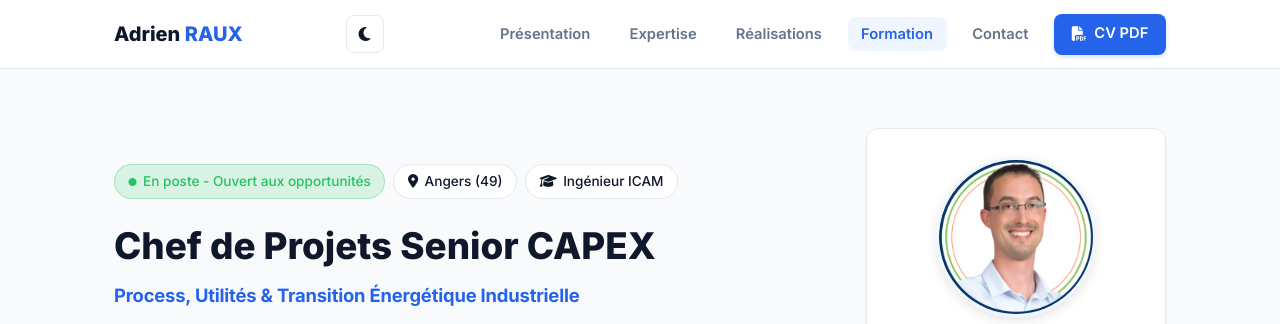
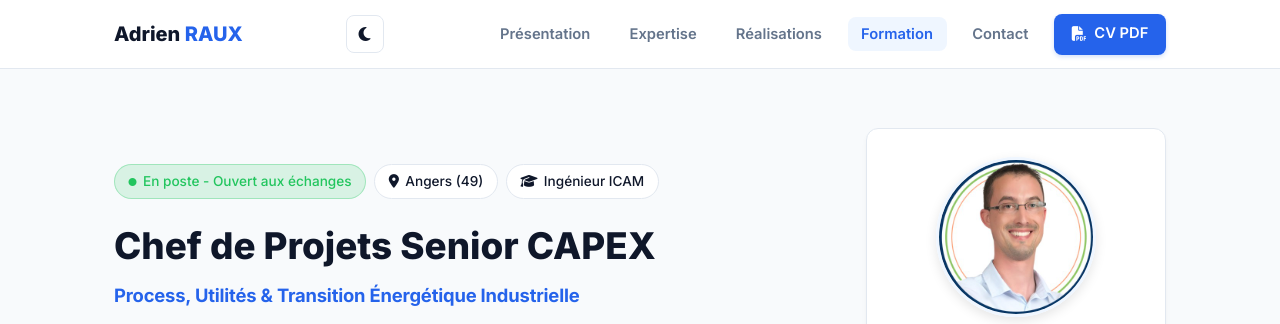
Before and after one commit to adrien-raux/adrien-raux.github.io, a plain HTML site: page index.html in a window 1280 px wide. Shown: the top 324 px of the page. Drawn offline with Linux system fonts and the light colour scheme.

Commit message:
Update badge text from 'Ouvert aux opportunités' to 'Ouvert aux échanges'

```diff
--- a/index.html
+++ b/index.html
@@ -927,7 +927,7 @@
     <section class="hero" id="hero">
       <div class="hero-content">
         <div class="badges">
-          <span class="badge highlight"><i class="fa-solid fa-circle" style="font-size: 0.5rem;"></i> En poste - Ouvert aux opportunités</span>
+          <span class="badge highlight"><i class="fa-solid fa-circle" style="font-size: 0.5rem;"></i> En poste - Ouvert aux échanges</span>
           <span class="badge"><i class="fa-solid fa-location-dot"></i> Angers (49)</span>
           <span class="badge"><i class="fa-solid fa-graduation-cap"></i> Ingénieur ICAM</span>
         </div>
```
